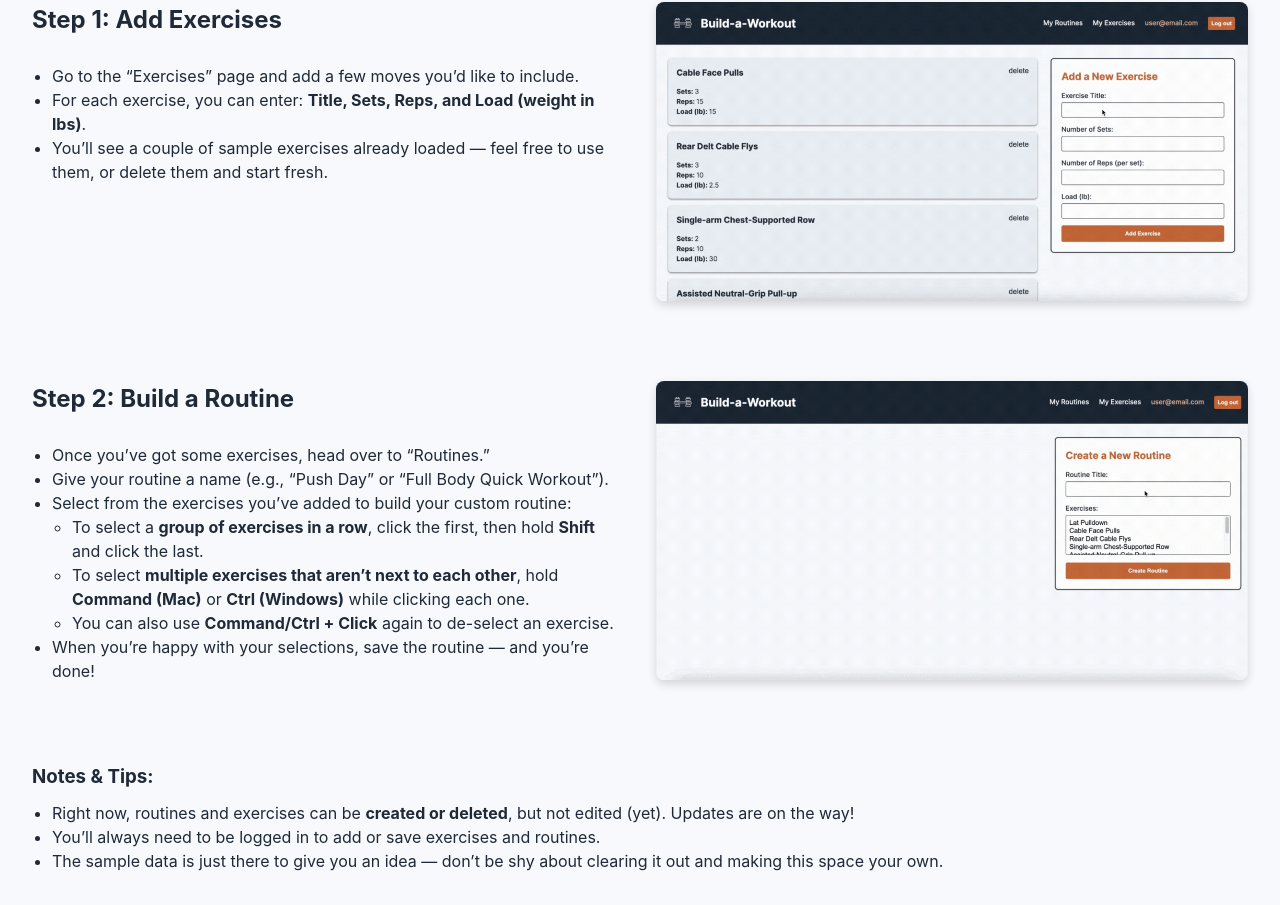
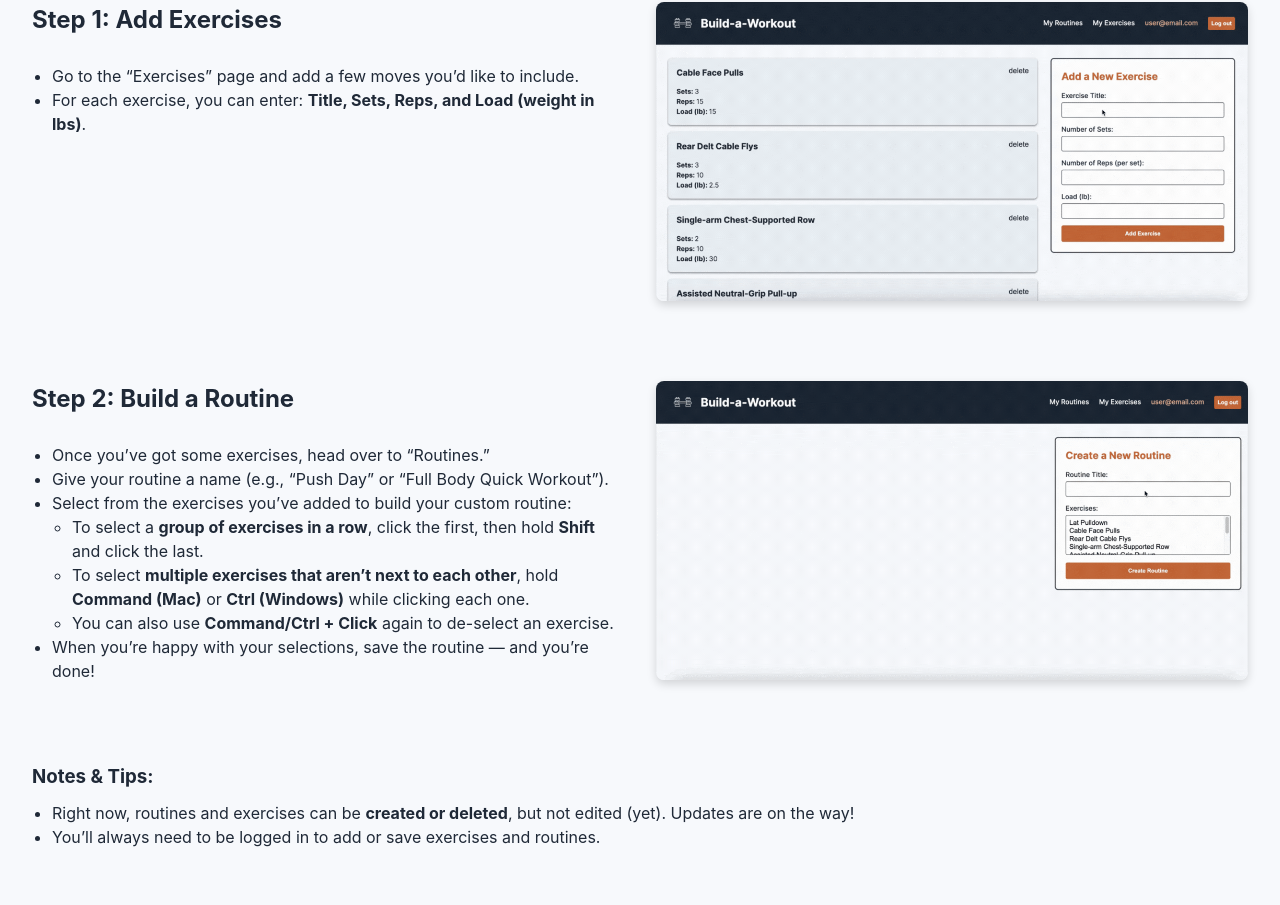
Before and after one commit to amylmilewski/build-a-workout-2, a React (Vite) app in the folder frontend/: page / in a window 1280 px wide. Shown: the part 484-1389 px from the top of the page. After the commit the page ends 1365 px from the top, so only its background shows below. Built offline with nearby package versions, Linux system fonts and the light colour scheme; sample sign-in values are in the browser's storage.

Commit message:
Update Getting Started Page

```diff
--- a/frontend/src/App.jsx
+++ b/frontend/src/App.jsx
@@ -36,7 +36,6 @@ function App() {
             <ul>
               <li>Go to the “Exercises” page and add a few moves you’d like to include.</li>
               <li>For each exercise, you can enter: <strong>Title, Sets, Reps, and Load (weight in lbs)</strong>.</li>
-              <li>You’ll see a couple of sample exercises already loaded — feel free to use them, or delete them and start fresh.</li>
             </ul>
           </div>
 
@@ -78,7 +77,6 @@ function App() {
           <ul>
             <li>Right now, routines and exercises can be <strong>created or deleted</strong>, but not edited (yet). Updates are on the way!</li>
             <li>You’ll always need to be logged in to add or save exercises and routines.</li>
-            <li>The sample data is just there to give you an idea — don’t be shy about clearing it out and making this space your own.</li>
           </ul>
         </section>
       </main>
```
